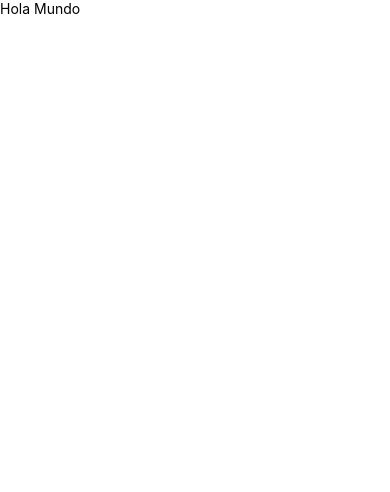
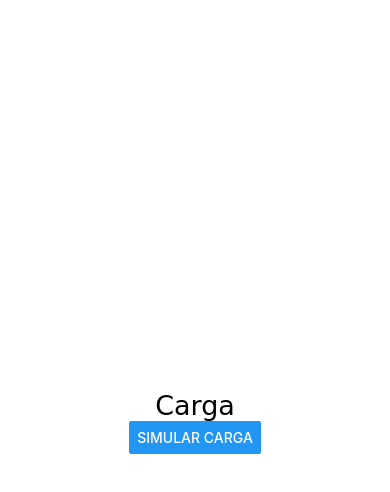
Before and after one commit to FernandoAlcala/PM194, a React Native app in the folder my-blank/: screen / in a window 390 px wide. Shown: the top 492 px of the page. Built offline with nearby package versions, Linux system fonts and the light colour scheme.

Commit message:
Commit Activity indicator

```diff
--- a/my-blank/App.js
+++ b/my-blank/App.js
@@ -1,15 +1,36 @@
 /* Zona 1: Importaciones*/
-import { StyleSheet, View, Text, ImageBackground, ScrollView, ActivityIndicator} from 'react-native';
-import { useState, useEffect } from 'react';
+import { StyleSheet, View, Text, Button } from 'react-native';
+import { useState } from 'react';
+import { ActivityIndicator } from 'react-native-web';
 
 export default function App() {
+  const [loading, setLoading] = useState(false);
+  const [mensaje, setMensaje] = useState('');
+
+  const simularCarga = () => {
+      setLoading(true);
+      setMensaje('');
+      setTimeout(() => {
+        setLoading(false);
+        setMensaje('Carga completa');
+      }, 3000);
+  }
+
   return (
-    <ScrollView
-    contentContainerStyle={styles.text}
-    showsVerticalScrollIndicator={false}>
-      <Text>Hola Mundo</Text>
-
-    </ScrollView>
+      <View style={styles.background}>
+        <Text style={styles.text}>Carga</Text>
+        {loading ? (
+          <>
+            <ActivityIndicator size="large" color="#2D9CDB" />
+            <Text style={styles.text}>Cargando...</Text>
+          </>
+        ) : (
+          <>
+            <Button title="Simular Carga" onPress={simularCarga} />
+            {mensaje !== '' && <Text style={styles.text}>{mensaje}</Text>}
+          </>
+        )}
+      </View>
   )
 }
 
```
